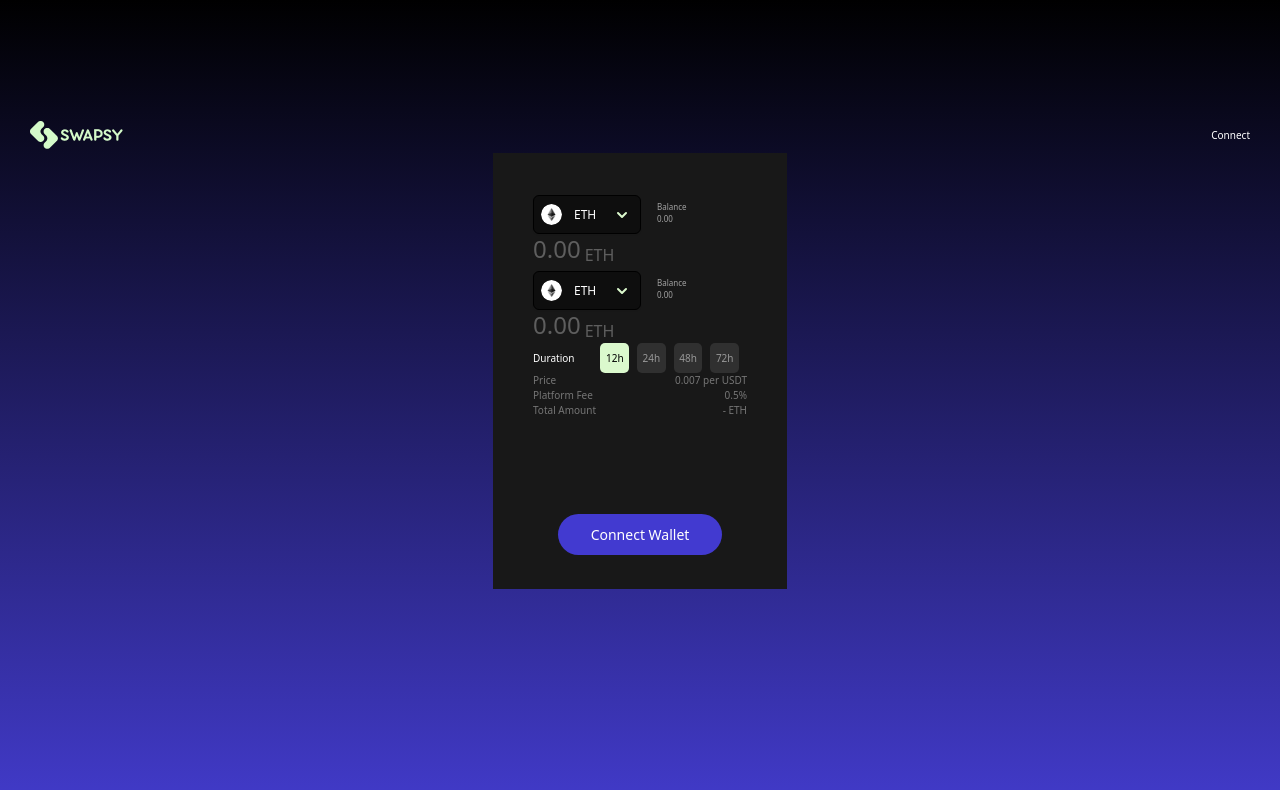
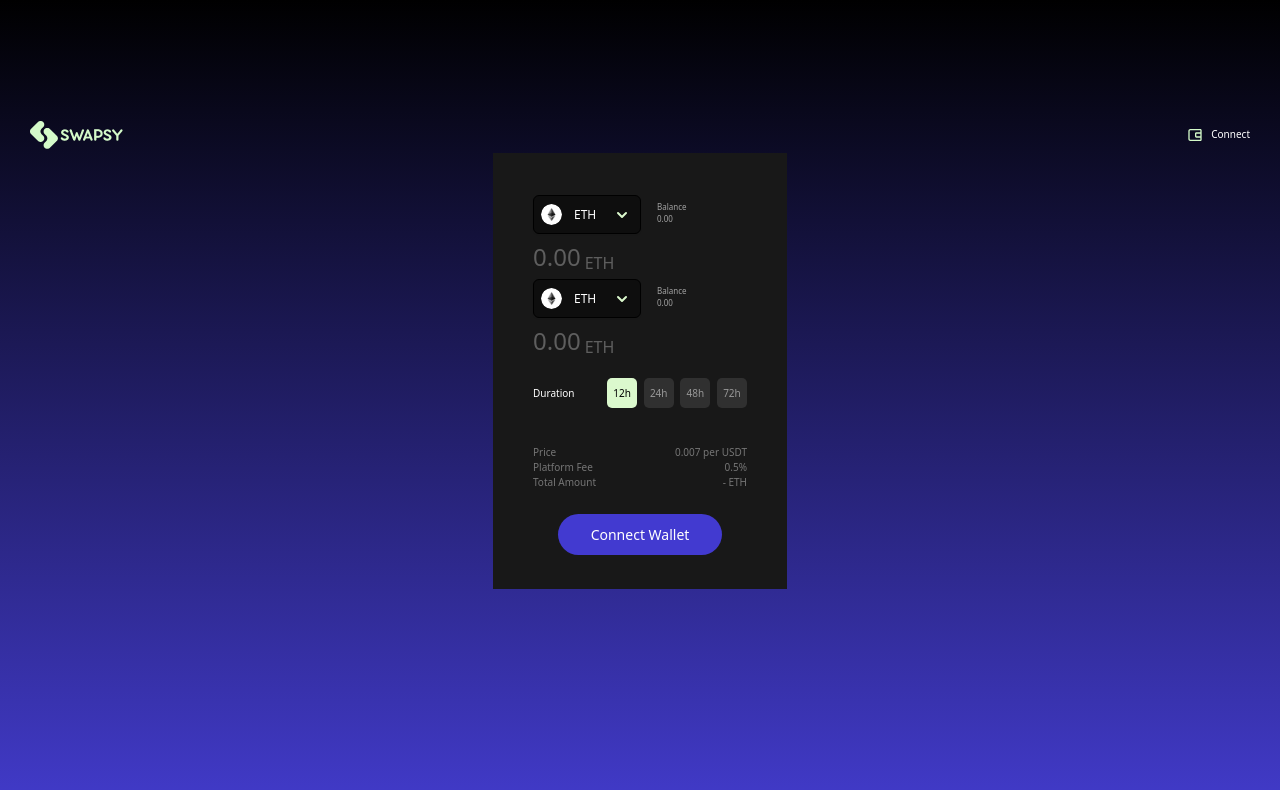
Before and after one commit to harisalkarni/swapsy-test, a React (Create React App) app: page / in a window 1280 px wide. Shown: the top 790 px of the page. Built offline with nearby package versions, Linux system fonts and the light colour scheme.

Commit message:
add wallet

```diff
--- a/package.json
+++ b/package.json
@@ -14,6 +14,7 @@
     "@types/react-dom": "^18.0.5",
     "react": "^18.1.0",
     "react-dom": "^18.1.0",
+    "react-icons": "^4.4.0",
     "react-scripts": "5.0.1",
     "typescript": "^4.7.3",
     "web-vitals": "^2.1.4"
--- a/src/atom/Duration.tsx
+++ b/src/atom/Duration.tsx
@@ -4,13 +4,13 @@ const durationTime = ["12", "24", "48", "72"];
 const Duration = () => {
   const [selectedDuration, setSelectedDuration] = useState<string>("12");
   return (
-    <div className="flex flex-row items-center">
+    <div className="flex flex-row items-center justify-between mt-[19px]">
       <div className="text-white text-[10px] mr-[26px]">Duration</div>
       {durationTime.map((val, index) => {
         return (
           <div
             onClick={() => setSelectedDuration(val)}
-            className={`h-[30px] w-[30px] rounded-[5px] justify-center items-center flex flex-row mr-[8px] cursor-pointer ${
+            className={`h-[30px] w-[30px] rounded-[5px] justify-center items-center flex flex-row  cursor-pointer ${
               selectedDuration === val
                 ? "bg-second-tea-green"
                 : "bg-dark-charcoal"
--- a/src/atom/TokenSwap.tsx
+++ b/src/atom/TokenSwap.tsx
@@ -3,7 +3,7 @@ import Duration from "./Duration";
 const TokenSwap = () => {
   return (
     <div className="w-[294px] h-[436px] px-[40px] pt-[38px] pb-[34px] bg-erie-black relative">
-      <div className="flex flex-row items-center">
+      <div className="flex flex-row items-center mb-[8px]">
         <div className="w-[108px]">
           <ListIcon />
         </div>
@@ -16,7 +16,7 @@ const TokenSwap = () => {
         <div className="text-[24px]">0.00</div>
         <div className="text-[16px] ml-1">ETH</div>
       </div>
-      <div className="flex flex-row items-center">
+      <div className="flex flex-row items-center mb-[8px]">
         <div className="w-[108px]">
           <ListIcon />
         </div>
@@ -33,7 +33,7 @@ const TokenSwap = () => {
         <Duration />
       </div>
 
-      <div className="text-white flex flex-col">
+      <div className="text-white flex flex-col mt-[37px]">
         <div className="flex flex-row justify-between">
           <div className="text-white opacity-40 text-[10px]">Price</div>
           <div className="text-right text-white opacity-40 text-[10px]">
--- a/src/molecule/Swap.tsx
+++ b/src/molecule/Swap.tsx
@@ -1,5 +1,6 @@
 import Logo from "../assets/logo-swapsi.png";
 import TokenSwap from "../atom/TokenSwap";
+import { BiWalletAlt } from "react-icons/bi";
 const Swap = () => {
   return (
     <div className="min-w-screen min-h-screen swap-custom-bg bg-opacity-30 pt-[117px]">
@@ -7,7 +8,10 @@ const Swap = () => {
         <div>
           <img src={Logo} alt="swapsi logo" className="w-[93px] h-[28px]" />
         </div>
-        <div className="text-white text-[10px]">Connect</div>
+        <div className="flex flex-row">
+          <BiWalletAlt color="#D4FAC9" size={16} />
+          <div className="text-white text-[10px] ml-[8px]">Connect</div>
+        </div>
       </div>
 
       <div className="flex flex-1 justify-center items-center">
```
Also changed, not shown: 1 other file (tests, documents, lock files or other folders).
